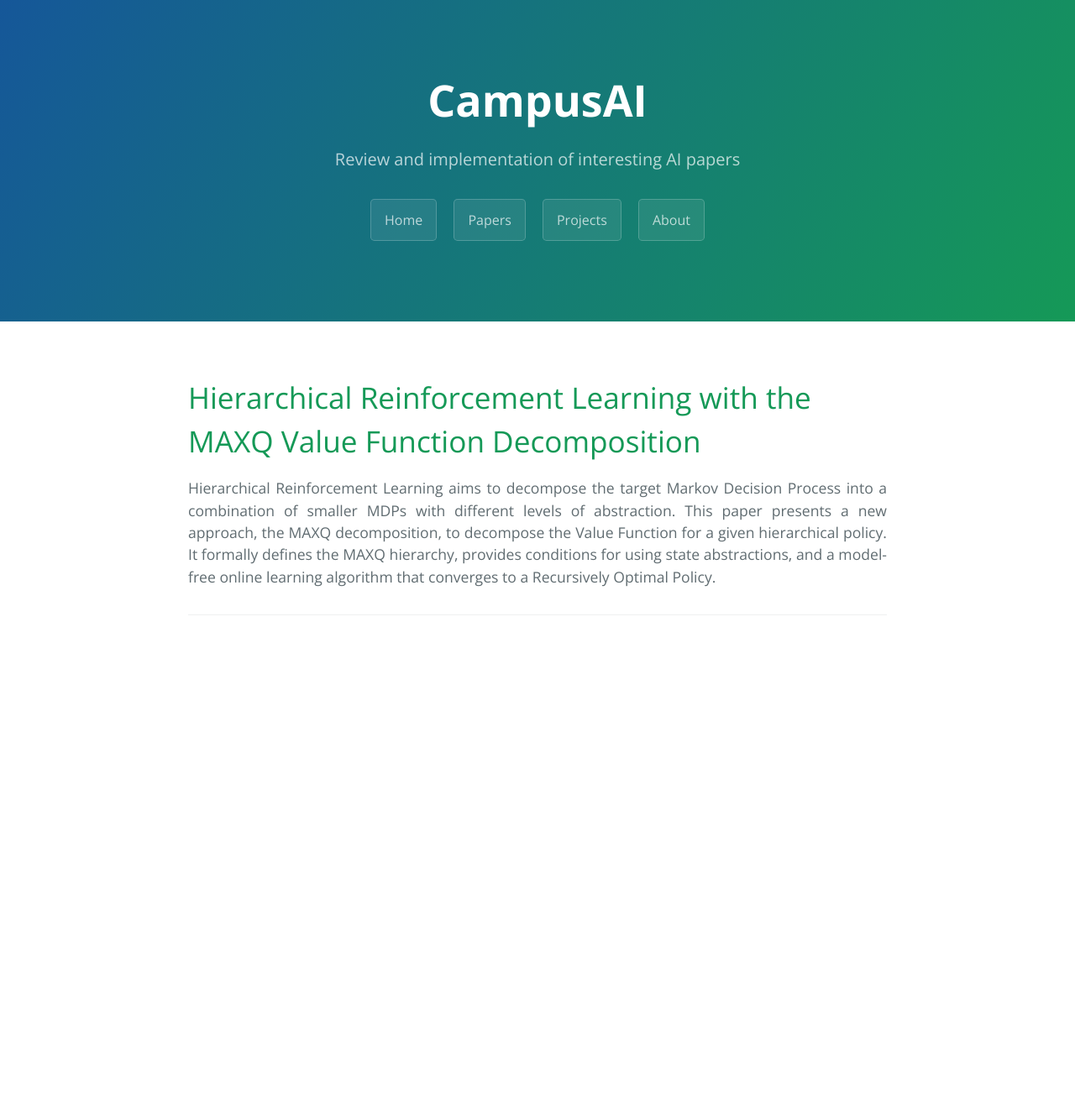
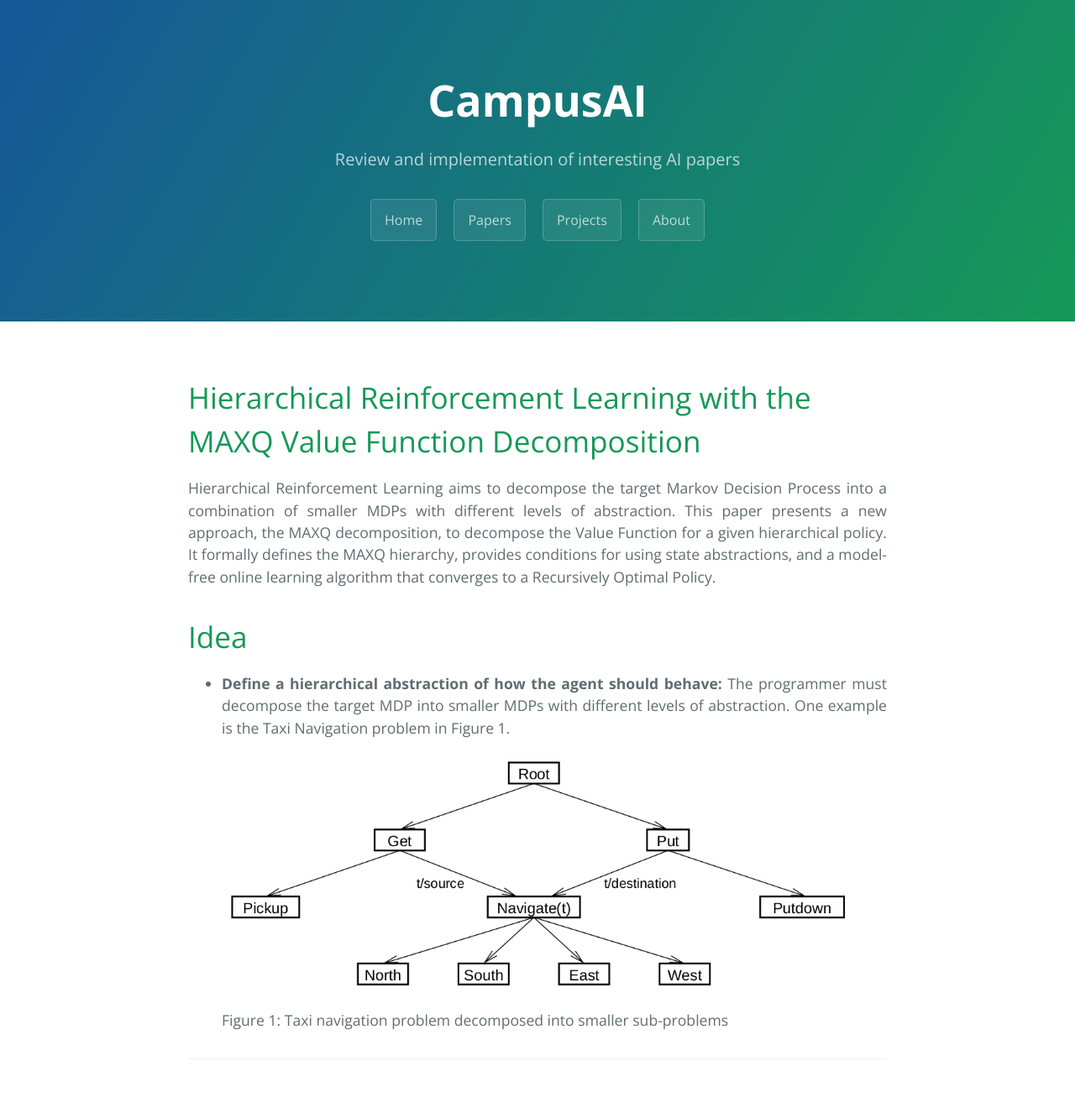
Before and after one commit to CampusAI/CampusAI.github.io, a Jekyll site: the page built from _papers/HRL-with-MAXQ-decomposition.md, in a window 1280 px wide. Shown: the whole page at 84% size. Built offline with Jekyll 4.4.1, drawn with Linux system fonts in a browser that asks for light colours; before the commit the page ends 900 px from its top, so only the background shows below that.

Commit message:
Add standard way to include figures with caption

```diff
--- a/_config.yml
+++ b/_config.yml
@@ -24,3 +24,9 @@ include: ['_papers']
 collections:
         - papers
         - projects
+
+defaults:
+        - scope:
+                path: "assets/images/"
+          values:
+                image: true
--- /dev/null
+++ b/_includes/figure.html
@@ -0,0 +1,4 @@
+<figure class="image">
+  <img src="{{ include.url }}" alt="{{ include.description }}">
+  <figcaption>{{ include.description }}</figcaption>
+</figure>
--- a/_papers/HRL-with-MAXQ-decomposition.md
+++ b/_papers/HRL-with-MAXQ-decomposition.md
@@ -8,3 +8,10 @@ combination of smaller MDPs with different levels of abstraction. This paper pre
 the MAXQ decomposition, to decompose the Value Function for a given hierarchical policy. It formally
 defines the MAXQ hierarchy, provides conditions for using state abstractions, and a model-free
 online learning algorithm that converges to a Recursively Optimal Policy.
+
+# Idea
+- **Define a hierarchical abstraction of how the agent should behave:** The programmer must decompose the
+target MDP into smaller MDPs with different levels of abstraction. One example is the Taxi Navigation problem
+in Figure 1.
+
+{% include figure.html url="/assets/images/HRL_with_MAXQ_decomposition/taxi_navigation.png" description="Figure 1: Taxi navigation problem decomposed into smaller sub-problems" %}
```
Also changed, not shown: assets/images/HRL_with_MAXQ_decomposition/taxi_navigation.png (added).
